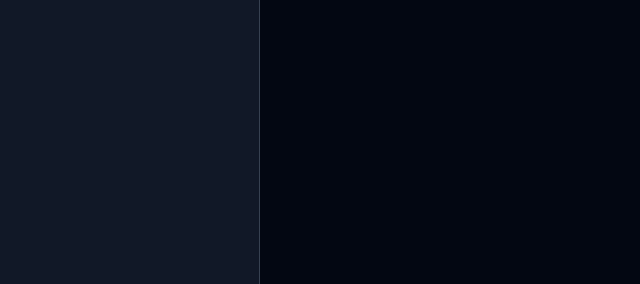
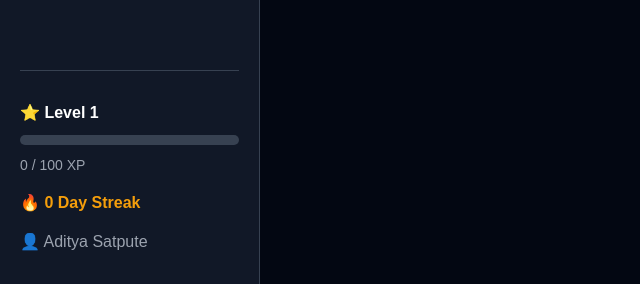
Before and after one commit to DXorganization-spec/LifeOS, a Next.js app in the folder frontend/: page /achievements in a window 1280 px wide. Shown: the part 516-800 px from the top of the page, without its empty margins (0-640 px from the left). Built offline with nearby package versions, Linux system fonts and the light colour scheme; no server answers.

Commit message:
feat: add dynamic XP, level and streak card to sidebar

```diff
--- a/frontend/src/components/Sidebar.tsx
+++ b/frontend/src/components/Sidebar.tsx
@@ -2,6 +2,8 @@
 
 import Link from "next/link";
 import { usePathname } from "next/navigation";
+import { useEffect, useState } from "react";
+import api from "@/services/api";
 
 const menuItems = [
     { name: "Dashboard", href: "/dashboard", icon: "🏠" },
@@ -16,6 +18,28 @@ const menuItems = [
 export default function Sidebar() {
     const pathname = usePathname();
 
+    const [xp, setXp] = useState(0);
+    const [level, setLevel] = useState(1);
+    const [streak, setStreak] = useState(0);
+
+    useEffect(() => {
+        const fetchStats = async () => {
+            try {
+                const response = await api.get("/dashboard");
+
+                setXp(response.data.xp);
+                setLevel(response.data.level);
+                setStreak(response.data.current_streak);
+            } catch (error) {
+                console.error(error);
+            }
+        };
+
+        void fetchStats();
+    }, []);
+
+    const currentLevelXp = xp % 100;
+
     return (
         <aside
             style={{
@@ -25,6 +49,8 @@ export default function Sidebar() {
                 padding: "30px 20px",
                 minHeight: "100vh",
                 borderRight: "1px solid #374151",
+                display: "flex",
+                flexDirection: "column",
             }}
         >
             <h1
@@ -36,6 +62,7 @@ export default function Sidebar() {
                 🚀 LifeOS
             </h1>
 
+            <div>
                 {menuItems.map((item) => (
                     <Link
                         key={item.href}
@@ -58,11 +85,78 @@ export default function Sidebar() {
                                 pathname === item.href
                                     ? "bold"
                                     : "normal",
+                            transition: "0.2s",
                         }}
                     >
                         {item.icon} {item.name}
                     </Link>
                 ))}
+            </div>
+
+            <div
+                style={{
+                    marginTop: "auto",
+                    paddingTop: "30px",
+                    borderTop: "1px solid #374151",
+                }}
+            >
+                <p
+                    style={{
+                        marginBottom: "10px",
+                        fontWeight: "bold",
+                    }}
+                >
+                    ⭐ Level {level}
+                </p>
+
+                <div
+                    style={{
+                        width: "100%",
+                        height: "10px",
+                        background: "#374151",
+                        borderRadius: "20px",
+                        overflow: "hidden",
+                    }}
+                >
+                    <div
+                        style={{
+                            width: `${currentLevelXp}%`,
+                            height: "100%",
+                            background: "#22c55e",
+                            transition: "0.3s",
+                        }}
+                    />
+                </div>
+
+                <p
+                    style={{
+                        marginTop: "10px",
+                        color: "#9ca3af",
+                        fontSize: "14px",
+                    }}
+                >
+                    {currentLevelXp} / 100 XP
+                </p>
+
+                <p
+                    style={{
+                        marginTop: "15px",
+                        color: "#f59e0b",
+                        fontWeight: "bold",
+                    }}
+                >
+                    🔥 {streak} Day Streak
+                </p>
+
+                <p
+                    style={{
+                        marginTop: "15px",
+                        color: "#9ca3af",
+                    }}
+                >
+                    👤 Aditya Satpute
+                </p>
+            </div>
         </aside>
     );
 }
```
Lines whose indentation alone changed are shown as unchanged.
